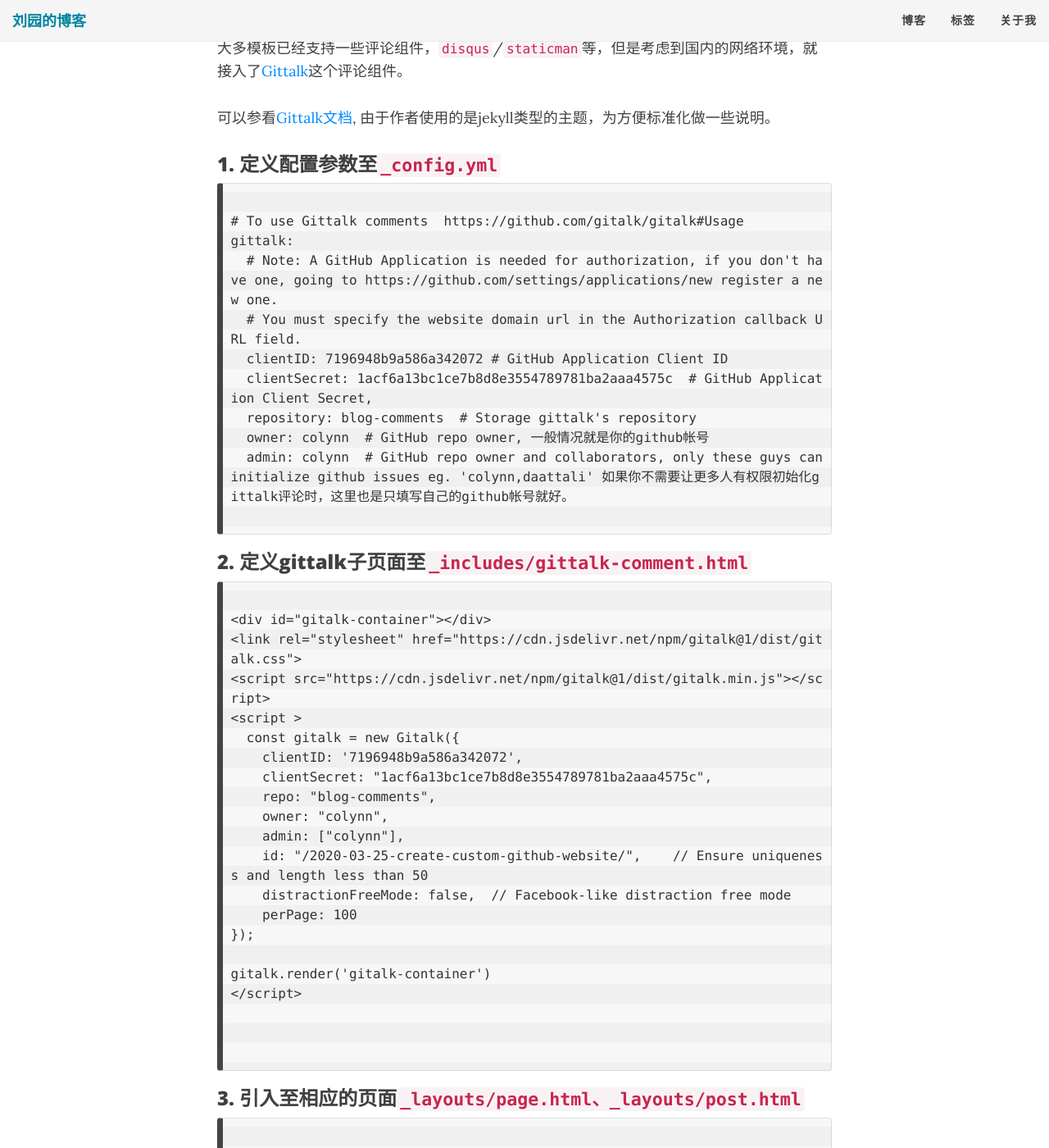
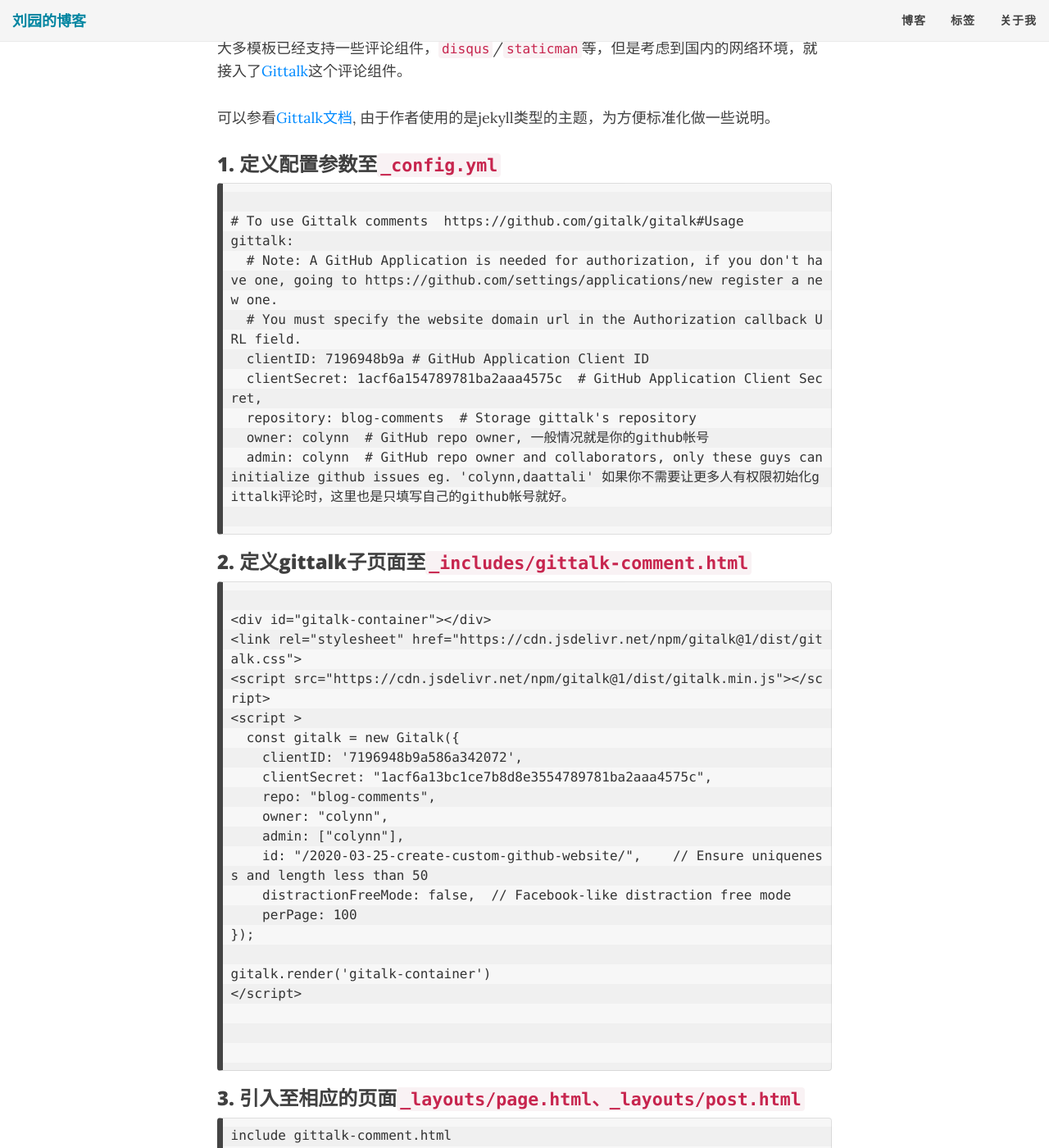
Before and after one commit to colynn/colynn.github.io, a Jekyll site: the page built from _posts/2020-03-25-create-custom-github-website.md, in a window 1280 px wide and 1400 px high, scrolled down 475 px. Shown: the whole window at 82% size. Built offline with Jekyll 4.4.1, drawn with Linux system fonts in a browser that asks for light colours; nearby versions of some CDN libraries; comment, search, counter and statistics services are not loaded; some of the changed text lies outside the part shown.

Commit message:
create github website

````diff
--- a/_posts/2020-03-25-create-custom-github-website.md
+++ b/_posts/2020-03-25-create-custom-github-website.md
@@ -23,8 +23,8 @@ comments: true
 gittalk:
   # Note: A GitHub Application is needed for authorization, if you don't have one, going to https://github.com/settings/applications/new register a new one.
   # You must specify the website domain url in the Authorization callback URL field.
-  clientID: 7196948b9a586a342072 # GitHub Application Client ID
-  clientSecret: 1acf6a13bc1ce7b8d8e3554789781ba2aaa4575c  # GitHub Application Client Secret,
+  clientID: 7196948b9a # GitHub Application Client ID
+  clientSecret: 1acf6a154789781ba2aaa4575c  # GitHub Application Client Secret,
   repository: blog-comments  # Storage gittalk's repository
   owner: colynn  # GitHub repo owner, 一般情况就是你的github帐号
   admin: colynn  # GitHub repo owner and collaborators, only these guys can initialize github issues eg. 'colynn,daattali' 如果你不需要让更多人有权限初始化gittalk评论时，这里也是只填写自己的github帐号就好。
@@ -60,7 +60,7 @@ gitalk.render('gitalk-container')
 ### 3. 引入至相应的页面`_layouts/page.html、_layouts/post.html`
 
 ```
-{% include gittalk-comment.html %}
+include gittalk-comment.html
 ```
 
 ### 4. 保存变更提交，重新部署
````
